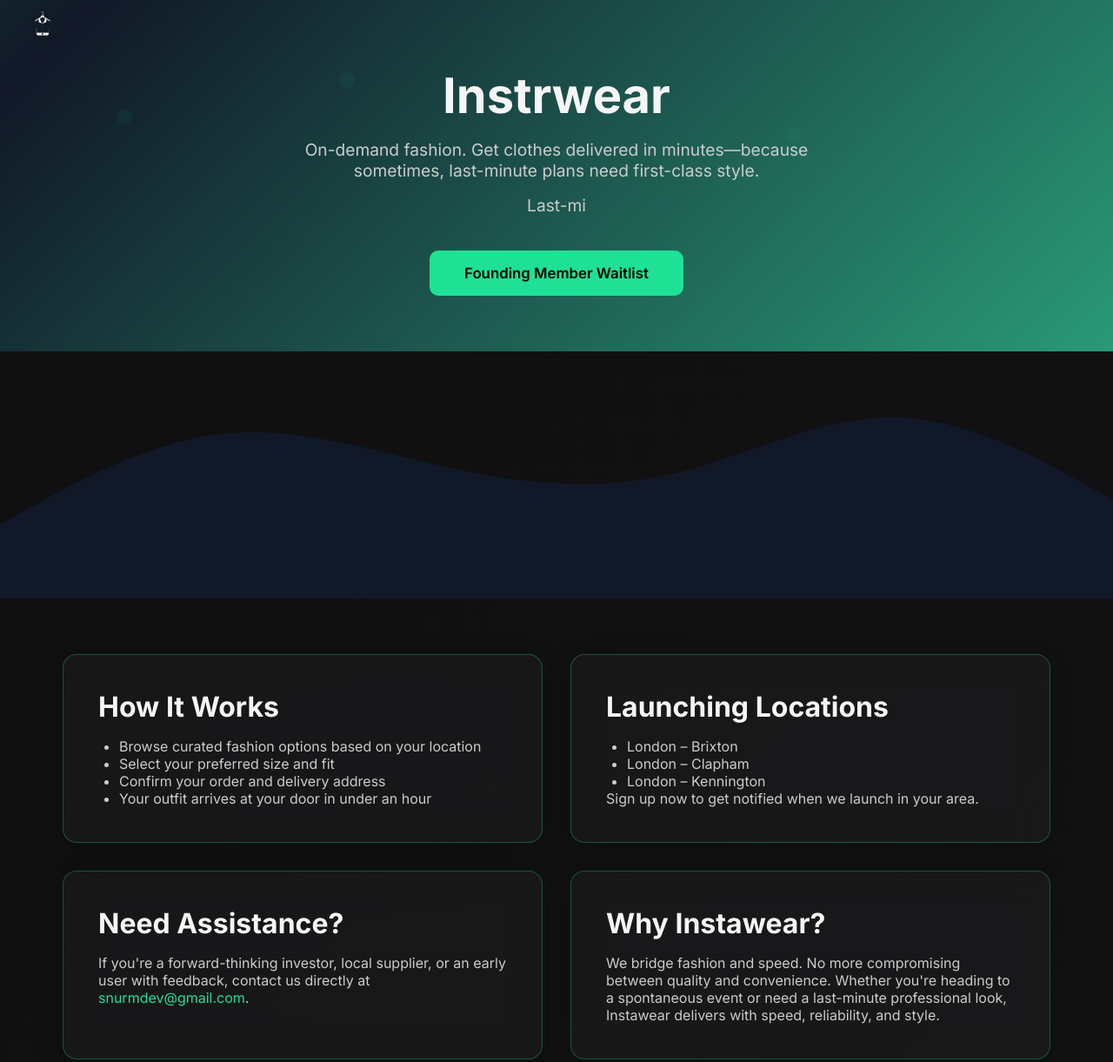
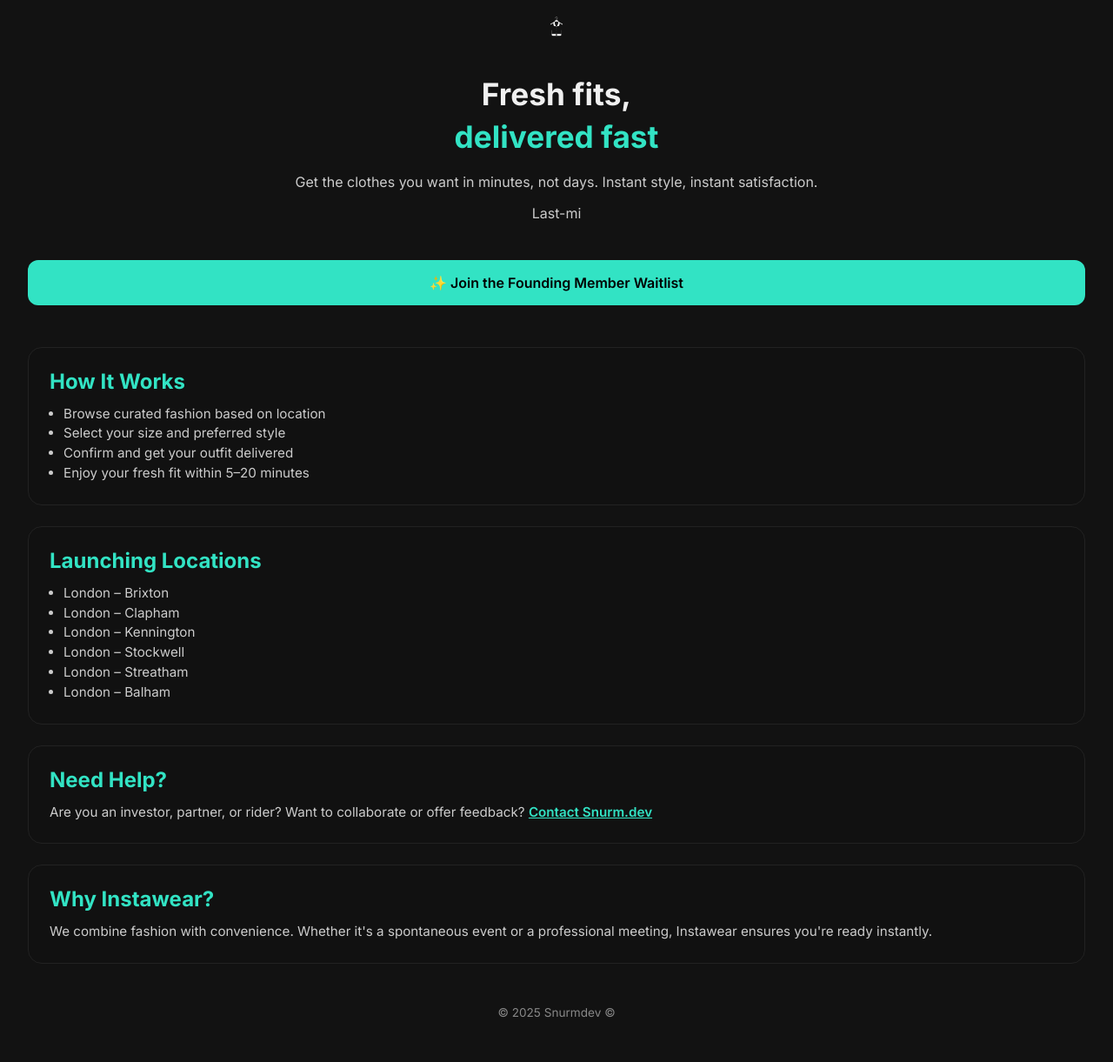
Before and after one commit to SadikMohamud/coming-soon, a plain HTML site: page index.html in a window 1280 px wide. Shown: the part 20-1241 px from the top of the page at 87% size. Drawn offline with Linux system fonts and the light colour scheme.

Commit message:
Update index.html

```diff
--- a/index.html
+++ b/index.html
@@ -1,268 +1,183 @@
-<!DOCTYPE html>
-<html lang="en">
+<!DOCTYPE html><html lang="en">
 <head>
   <meta charset="UTF-8" />
   <meta name="viewport" content="width=device-width, initial-scale=1.0" />
-  <meta name="description" content="Instawear – Get clothes delivered like takeout. A sleek, fast and local fashion delivery service for last-minute plans and everyday life." />
-  <meta name="keywords" content="fashion delivery, instant clothes, local fashion, last-minute outfit, Instawear" />
-  <meta name="author" content="Snurm.dev" />
-  <meta http-equiv="X-UA-Compatible" content="IE=edge">
   <title>Instawear – Instant Fashion Delivery</title>
-  <link rel="icon" href="favicon.ico" type="image/x-icon">
-  <link rel="preconnect" href="https://fonts.googleapis.com">
-  <link rel="preconnect" href="https://fonts.gstatic.com" crossorigin>
-  <link href="https://fonts.googleapis.com/css2?family=Inter:wght@400;600;700&display=swap" rel="stylesheet" />
+  <link href="https://fonts.googleapis.com/css2?family=Inter:wght@400;600;700&display=swap" rel="stylesheet">
   <style>
     :root {
-      --primary: #1ee195;
-      --accent: #34d399;
-      --dark-blue: #111828;
-      --glass-bg: rgba(255, 255, 255, 0.03);
-      --border-glow: rgba(30, 225, 149, 0.3);
-      --font-color: #f5f5f5;
-      --secondary-text: #ccc;
+  --primary: #32e3c4; /* Soft aqua/mint */
+  --accent: #ff6f61;  /* Fashion-forward coral */
+  --background: #1a1a1a; /* Charcoal */
+  --dark-bg: #121212;
+  --light-text: #f0f0f0;
+  --gray-text: #cccccc;
+  --border-color: rgba(50, 227, 196, 0.3);
+}* {
+  margin: 0;
+  padding: 0;
+  box-sizing: border-box;
 }
 
-    * {
-      box-sizing: border-box;
-      margin: 0;
-      padding: 0;
-    }
-
-    html, body {
-      scroll-behavior: smooth;
+body {
   font-family: 'Inter', sans-serif;
-      background: linear-gradient(135deg, #0f0f10, #121214);
-      color: var(--font-color);
-      overflow-x: hidden;
+  background: var(--dark-bg);
+  color: var(--light-text);
+  padding: 2rem;
 }
 
 header {
-      position: relative;
-      display: flex;
-      flex-direction: column;
-      align-items: center;
   text-align: center;
-      padding: 6rem 2rem 4rem;
-      background: linear-gradient(-45deg, var(--accent), var(--dark-blue), var(--primary), var(--dark-blue));
-      background-size: 400% 400%;
-      animation: gradientBG 12s ease infinite;
-    }
-
-    @keyframes gradientBG {
-      0% { background-position: 0% 50%; }
-      50% { background-position: 100% 50%; }
-      100% { background-position: 0% 50%; }
-    }
-
-    .particles {
-      position: absolute;
-      top: 0; left: 0;
-      width: 100%; height: 100%;
-      overflow: hidden;
-      z-index: 0;
-    }
-
-    .particles span {
-      position: absolute;
-      width: 30px;
-      height: 30px;
-      background: var(--primary);
-      opacity: 0.05;
-      border-radius: 50%;
-      animation: float 20s linear infinite;
-    }
-
-    .particles span:nth-child(1) { top: 80%; left: 10%; }
-    .particles span:nth-child(2) { top: 70%; left: 30%; }
-    .particles span:nth-child(3) { top: 90%; left: 50%; }
-    .particles span:nth-child(4) { top: 85%; left: 70%; }
-
-    @keyframes float {
-      0% { transform: translateY(0) scale(0.5); }
-      100% { transform: translateY(-100vh) scale(1); }
-    }
-
-    .logo-container {
-      position: absolute;
-      top: 1.5rem;
-      left: 1.5rem;
-      z-index: 2;
+  margin-bottom: 3rem;
 }
 
 .logo {
-      height: 50px;
-      width: auto;
-      filter: drop-shadow(0 0 2px rgba(0,0,0,0.4));
+  display: flex;
+  align-items: center;
+  justify-content: center;
+  gap: 0.5rem;
+  font-weight: 700;
+  font-size: 1.2rem;
+  margin-bottom: 2rem;
 }
 
-    header h1 {
-      font-size: 3rem;
-      font-weight: 700;
-      margin-bottom: 1rem;
-      z-index: 1;
+.logo img {
+  height: 40px;
+  width: auto;
 }
 
-    header p {
-      font-size: 1.2rem;
-      color: var(--secondary-text);
-      max-width: 600px;
-      z-index: 1;
+.title {
+  font-size: 2.2rem;
+  font-weight: 700;
+  line-height: 1.4;
 }
 
-    .tagline {
-      font-size: 1.2rem;
-      color: var(--secondary-text);
-      margin-top: 1rem;
-      min-height: 2rem;
-      z-index: 1;
+.highlight {
+  color: var(--primary);
 }
 
-    .cta-btn {
-      margin-top: 2rem;
-      background: var(--primary);
-      color: #000;
-      padding: 1rem 2.5rem;
-      border: none;
-      border-radius: 10px;
-      font-weight: 600;
-      font-size: 1.05rem;
-      cursor: pointer;
-      transition: background 0.3s ease, transform 0.3s ease;
-      text-decoration: none;
-      z-index: 1;
-      display: inline-block;
-    }
-
-    .cta-btn:hover {
-      background: #17c48a;
-      transform: scale(1.05);
-    }
-
-    .container {
-      padding: 4rem 2rem;
-      max-width: 1200px;
-      margin: 0 auto;
-      display: grid;
-      grid-template-columns: 1fr;
-      gap: 2rem;
-    }
-
-    .glass-card {
-      background: var(--glass-bg);
-      border: 1px solid var(--border-glow);
-      backdrop-filter: blur(20px);
-      border-radius: 16px;
-      padding: 2.5rem;
-      width: 100%;
-      box-shadow: 0 10px 30px rgba(0, 0, 0, 0.2);
-      transition: transform 0.3s ease;
-    }
-
-    .glass-card:hover {
-      transform: translateY(-5px);
-    }
-
-    .glass-card h2 {
-      font-size: 2rem;
-      margin-bottom: 1rem;
-      color: var(--font-color);
-    }
-
-    .glass-card p, .glass-card ul {
-      color: var(--secondary-text);
+.subtitle {
+  margin: 1rem 0;
+  color: var(--gray-text);
   font-size: 1rem;
 }
 
-    .glass-card ul {
-      list-style: disc;
-      padding-left: 1.5rem;
+#typewriter {
+  min-height: 2rem;
+  margin-top: 1rem;
+  font-size: 1rem;
+  color: var(--gray-text);
+}
+
+.btn-primary {
+  display: block;
+  width: 100%;
+  padding: 1rem;
+  border-radius: 0.75rem;
+  font-weight: 600;
+  font-size: 1rem;
+  margin: 2rem 0 3rem;
+  cursor: pointer;
+  background: var(--primary);
+  color: black;
+  border: none;
+  text-align: center;
+  text-decoration: none;
+}
+
+.cards {
+  display: grid;
+  grid-template-columns: 1fr;
+  gap: 1.5rem;
+}
+
+.card {
+  background: #111;
+  border: 1px solid #222;
+  padding: 1.5rem;
+  border-radius: 1rem;
+}
+
+.card h2 {
+  color: var(--primary);
+  margin-bottom: 0.75rem;
+}
+
+.card p, .card ul {
+  color: var(--gray-text);
+  font-size: 0.95rem;
+  line-height: 1.5;
+}
+
+.card ul {
+  padding-left: 1rem;
+  list-style-type: disc;
+}
+
+.card a {
+  color: var(--primary);
+  text-decoration: underline;
+  font-weight: 600;
 }
 
 footer {
   text-align: center;
-      padding: 3rem 1rem;
-      color: var(--secondary-text);
-      font-size: 0.9rem;
+  margin-top: 3rem;
+  font-size: 0.85rem;
+  color: #888;
 }
 
-    a {
-      color: var(--primary);
-      text-decoration: none;
-    }
-
-    @media (min-width: 768px) {
-      .container {
-        grid-template-columns: repeat(2, 1fr);
-      }
-
-      header h1 {
-        font-size: 3.5rem;
-      }
-    }
   </style>
 </head>
 <body>
   <header>
-    <div class="particles">
-      <span></span><span></span><span></span><span></span>
+    <div class="logo">
+      <img src="Instrwear-Logo.png" alt="Instawear Logo">
     </div>
-
-    <!-- Logo -->
-    <div class="logo-container">
-      <img src="Instrwear-Logo.png" alt="Instrwear Logo" class="logo" />
+    <div class="title">
+      Fresh fits,<br><span class="highlight">delivered fast</span>
     </div>
-
-    <h1>Instrwear</h1>
-    <p>On-demand fashion. Get clothes delivered in minutes—because sometimes, last-minute plans need first-class style.</p>
-    <p id="typewriter" class="tagline"></p>
-    <a href="https://tally.so/r/mVagRy" class="cta-btn" target="_blank">Founding Member Waitlist</a>
-  </header>
-
-  <!-- SVG divider -->
-  <svg viewBox="0 0 1440 320" style="display: block;">
-    <path fill="#111828" fill-opacity="1" d="M0,224L48,197.3C96,171,192,117,288,106.7C384,96,480,128,576,149.3C672,171,768,181,864,160C960,139,1056,85,1152,85.3C1248,85,1344,139,1392,165.3L1440,192L1440,320L0,320Z"></path>
-  </svg>
-
-  <main class="container">
-    <div class="glass-card">
+    <p class="subtitle">
+      Get the clothes you want in minutes, not days. Instant style, instant satisfaction.
+    </p>
+    <p id="typewriter"></p>
+    <a href="https://tally.so/r/mVagRy" class="btn-primary" target="_blank">
+      ✨ Join the Founding Member Waitlist
+    </a>
+  </header>  <section class="cards">
+    <div class="card">
       <h2>How It Works</h2>
       <ul>
-        <li>Browse curated fashion options based on your location</li>
-        <li>Select your preferred size and fit</li>
-        <li>Confirm your order and delivery address</li>
-        <li>Your outfit arrives at your door in under an hour</li>
+        <li>Browse curated fashion based on location</li>
+        <li>Select your size and preferred style</li>
+        <li>Confirm and get your outfit delivered</li>
+        <li>Enjoy your fresh fit within 5–20 minutes</li>
       </ul>
-    </div>
-
-    <div class="glass-card">
+    </div><div class="card">
   <h2>Launching Locations</h2>
   <ul>
     <li>London – Brixton</li>
     <li>London – Clapham</li>
     <li>London – Kennington</li>
+    <li>London – Stockwell</li>
+    <li>London – Streatham</li>
+    <li>London – Balham</li>
   </ul>
-      <p>Sign up now to get notified when we launch in your area.</p>
 </div>
 
-    <div class="glass-card">
-      <h2>Need Assistance?</h2>
-      <p>If you're a forward-thinking investor, local supplier, or an early user with feedback, contact us directly at
-        <a href="mailto:snurmdev@gmail.com">snurmdev@gmail.com</a>.
-      </p>
+<div class="card">
+  <h2>Need Help?</h2>
+  <p>Are you an investor, partner, or rider? Want to collaborate or offer feedback? <a href="mailto:snurmdev@gmail.com">Contact Snurm.dev</a></p>
 </div>
 
-    <div class="glass-card">
+<div class="card">
   <h2>Why Instawear?</h2>
-      <p>We bridge fashion and speed. No more compromising between quality and convenience. Whether you're heading to a spontaneous event or need a last-minute professional look, Instawear delivers with speed, reliability, and style.</p>
+  <p>We combine fashion with convenience. Whether it's a spontaneous event or a professional meeting, Instawear ensures you're ready instantly.</p>
 </div>
-  </main>
 
-  <footer>
-    &copy; 2025 Instawear. Built with precision in London by Snurm.dev.
-  </footer>
-
-  <script>
+  </section>  <footer>
+    &copy; 2025 Snurmdev ©
+  </footer>  <script>
     const phrases = [
       "Clothes delivered in minutes.",
       "Last-minute outfit? Sorted.",
@@ -306,6 +221,5 @@
     }
 
     loop();
-  </script>
-</body>
+  </script></body>
 </html>
```
Lines whose indentation alone changed are shown as unchanged.
